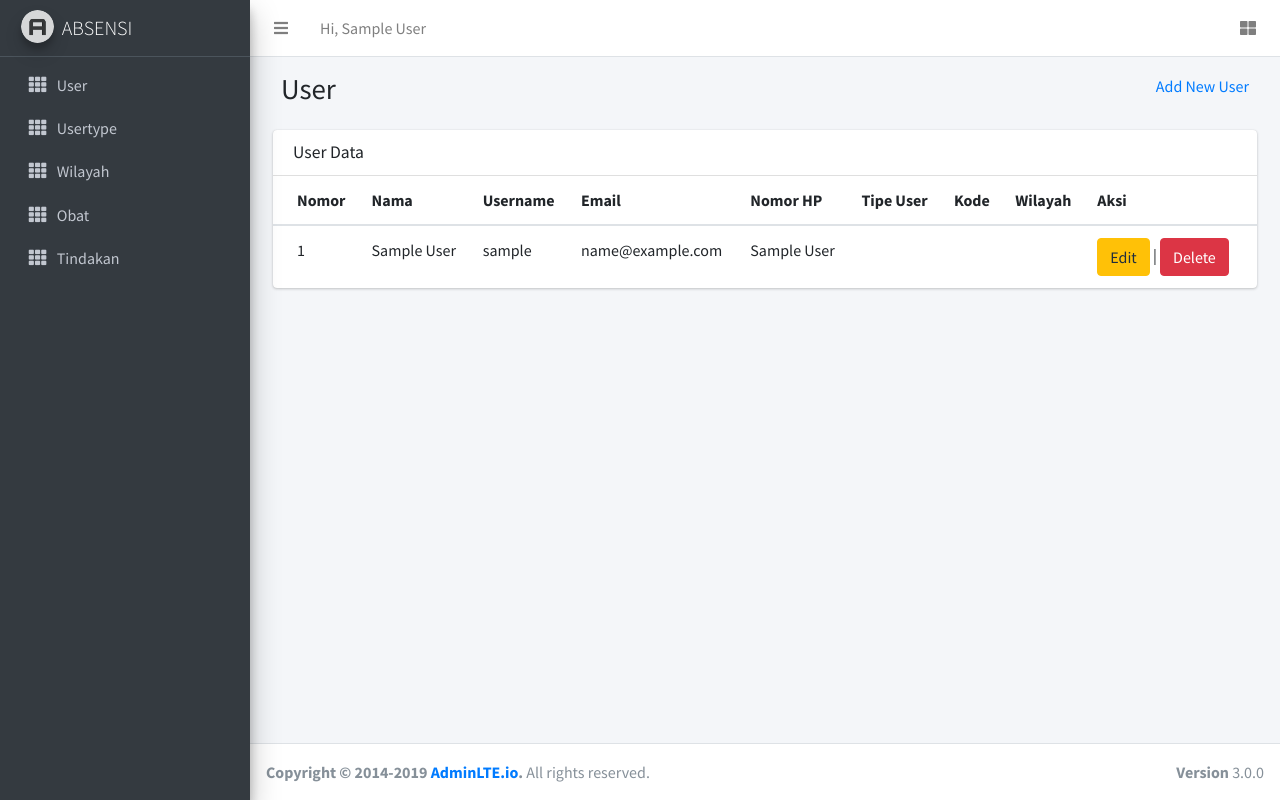
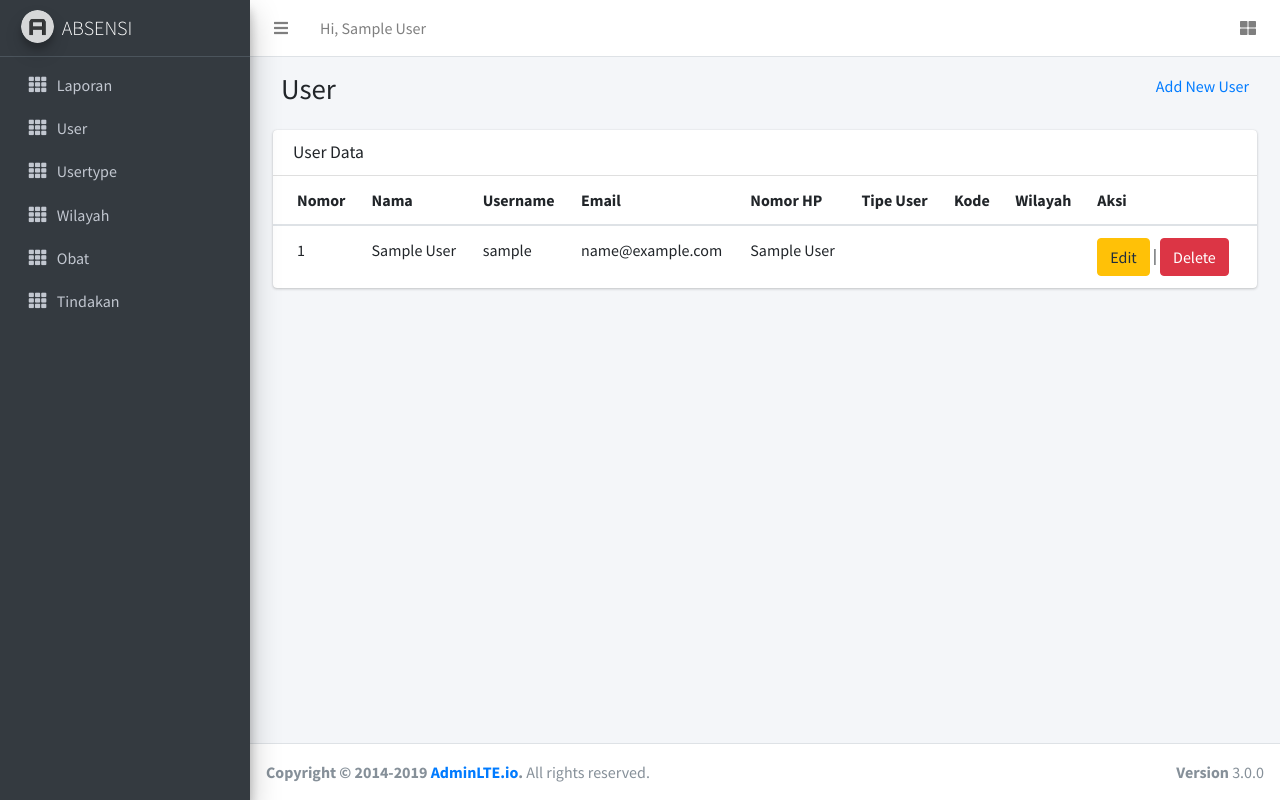
Before and after one commit to syauqifut/klinik, a PHP site: page /klinik/user in a window 1280 px wide. Run offline with PHP 8.4, Linux system fonts and the light colour scheme; the visitor is signed in with stand-in values (Sample User, id 1); data comes from the database, SQL or seed files in the repository; data that the repository does not hold is empty; some libraries are stand-ins or nearby versions.

Commit message:
fix route & template

```diff
--- a/index.php
+++ b/index.php
@@ -22,6 +22,12 @@
 
 
         //Authed route
+        //laporan
+        case $url.'/laporan' :
+            require "template.php";
+            break;
+
+        //usertype
         case $url.'/usertype' :
             require "template.php";
             break;
@@ -31,6 +37,8 @@
         case $url.'/usertypeedit?id='. $id:
             require "template.php";
             break;
+
+        //user
         case $url.'/user' :
             require "template.php";
             break;
@@ -40,6 +48,8 @@
         case $url.'/useredit?id='. $id:
             require "template.php";
             break;
+
+        //obat
         case $url.'/obat' :
             require "template.php";
             break;
@@ -49,6 +59,8 @@
         case $url.'/obatedit?id='. $id:
             require "template.php";
             break;
+
+        //tindakan
         case $url.'/tindakan' :
             require "template.php";
             break;
@@ -58,6 +70,8 @@
         case $url.'/tindakanedit?id='. $id:
             require "template.php";
             break;
+
+        //wilayah
         case $url.'/wilayah' :
             require "template.php";
             break;
@@ -68,7 +82,11 @@
             require "template.php";
             break;
 
+        //periksa pasien
         case $url.'/periksa' :
+            require "template.php";
+            break;
+        case $url.'/periksadaftar' :
             require "template.php";
             break;
         case $url.'/periksaobat?id='. $id :
@@ -77,13 +95,14 @@
         case $url.'/periksatindakan?id='. $id :
             require "template.php";
             break;
+
+        //periksa perawat
         case $url.'/periksalist' :
             require "template.php";
             break;
         case $url.'/periksaselesai?id='. $id :
             require "template.php";
             break;
-
         case $url.'/periksalistobat?id='. $id :
             require "template.php";
             break;
@@ -96,16 +115,15 @@
         case $url.'/periksalisttindakanadd?id='. $id :
             require "template.php";
             break;
-        case $url.'/periksadaftar' :
-            require "template.php";
-            break;
 
+        //transaksi
         case $url.'/transaksi' :
             require "template.php";
             break;
         case $url.'/transaksibayar?id='. $id :
             require "template.php";
             break;
+
         default:
             http_response_code(404);
             echo "404";
--- a/route.php
+++ b/route.php
@@ -10,6 +10,12 @@
     }
 
     switch ($request) {
+        //laporan
+        case $url.'/laporan' :
+            require "views/laporan/index.php";
+            break;
+
+        //usertype
         case $url.'/usertype' :
             require "views/usertype/index.php";
             break;
@@ -19,6 +25,8 @@
         case $url.'/usertypeedit?id='.$id :
             require "views/usertype/edit.php";
             break;
+
+        //user
         case $url.'/user' :
             require "views/user/index.php";
             break;
@@ -28,6 +36,8 @@
         case $url.'/useredit?id='. $id:
             require "views/user/edit.php";
             break;
+
+        //obat
         case $url.'/obat' :
             require "views/obat/index.php";
             break;
@@ -37,6 +47,8 @@
         case $url.'/obatedit?id='. $id:
             require "views/obat/edit.php";
             break;
+
+        //tindakan
         case $url.'/tindakan' :
             require "views/tindakan/index.php";
             break;
@@ -46,6 +58,8 @@
         case $url.'/tindakanedit?id='. $id:
             require "views/tindakan/edit.php";
             break;
+
+        //wilayah
         case $url.'/wilayah' :
             require "views/wilayah/index.php";
             break;
@@ -56,9 +70,12 @@
             require "views/wilayah/edit.php";
             break;
 
-
+        //periksa pasien
         case $url.'/periksa' :
             require "views/periksa/index.php";
+            break;
+        case $url.'/periksadaftar' :
+            require "views/periksa/daftar.php";
             break;
         case $url.'/periksaobat?id='. $id :
             require "views/periksa/obat.php";
@@ -67,6 +84,7 @@
             require "views/periksa/tindakan.php";
             break;
 
+        //periksa perawat
         case $url.'/periksalist' :
             require "views/periksa/periksa.php";
             break;
@@ -86,10 +104,7 @@
             require "views/periksa/tindakanadd.php";
             break;
 
-        case $url.'/periksadaftar' :
-            require "views/periksa/daftar.php";
-            break;
-
+        //transaksi
         case $url.'/transaksi' :
             require "views/transaksi/index.php";
             break;
--- a/template.php
+++ b/template.php
@@ -86,6 +86,16 @@ if (!isset($_SESSION['email'])) {
                     <ul class="nav nav-pills nav-sidebar flex-column" data-widget="treeview" role="menu" data-accordion="false">
                         <?php if ($_SESSION['type'] == 'admin') { ?>
                             <li class="nav-item">
+                                <a href="/klinik/laporan" class="nav-link">
+                                    <i class="nav-icon fas fa-th"></i>
+                                    <p>
+                                        Laporan
+                                    </p>
+                                </a>
+                            </li>
+                        <?php } ?>
+                        <?php if ($_SESSION['type'] == 'admin') { ?>
+                            <li class="nav-item">
                                 <a href="/klinik/user" class="nav-link">
                                     <i class="nav-icon fas fa-th"></i>
                                     <p>
@@ -104,7 +114,7 @@ if (!isset($_SESSION['email'])) {
                                 </a>
                             </li>
                         <?php } ?>
-                        <?php if ($_SESSION['type'] == 'admin' || $_SESSION['type'] == 'pegawai') { ?>
+                        <?php if ($_SESSION['type'] == 'admin') { ?>
                             <li class="nav-item">
                                 <a href="/klinik/wilayah" class="nav-link">
                                     <i class="nav-icon fas fa-th"></i>
@@ -114,7 +124,7 @@ if (!isset($_SESSION['email'])) {
                                 </a>
                             </li>
                         <?php } ?>
-                        <?php if ($_SESSION['type'] == 'admin' || $_SESSION['type'] == 'pegawai' || $_SESSION['type'] == 'pasien') { ?>
+                        <?php if ($_SESSION['type'] == 'admin' || $_SESSION['type'] == 'pegawai') { ?>
                             <li class="nav-item">
                                 <a href="/klinik/obat" class="nav-link">
                                     <i class="nav-icon fas fa-th"></i>
@@ -124,12 +134,42 @@ if (!isset($_SESSION['email'])) {
                                 </a>
                             </li>
                         <?php } ?>
-                        <?php if ($_SESSION['type'] == 'admin' || $_SESSION['type'] == 'pegawai' || $_SESSION['type'] == 'pasien') { ?>
+                        <?php if ($_SESSION['type'] == 'admin' || $_SESSION['type'] == 'pegawai') { ?>
                             <li class="nav-item">
                                 <a href="/klinik/tindakan" class="nav-link">
                                     <i class="nav-icon fas fa-th"></i>
                                     <p>
                                         Tindakan
+                                    </p>
+                                </a>
+                            </li>
+                        <?php } ?>
+                        <?php if ($_SESSION['type'] == 'pasien') { ?>
+                            <li class="nav-item">
+                                <a href="/klinik/periksa" class="nav-link">
+                                    <i class="nav-icon fas fa-th"></i>
+                                    <p>
+                                        Periksa
+                                    </p>
+                                </a>
+                            </li>
+                        <?php } ?>
+                        <?php if ($_SESSION['type'] == 'pegawai') { ?>
+                            <li class="nav-item">
+                                <a href="/klinik/periksalist" class="nav-link">
+                                    <i class="nav-icon fas fa-th"></i>
+                                    <p>
+                                        Periksa
+                                    </p>
+                                </a>
+                            </li>
+                        <?php } ?>
+                        <?php if ($_SESSION['type'] == 'pasien') { ?>
+                            <li class="nav-item">
+                                <a href="/klinik/transaksi" class="nav-link">
+                                    <i class="nav-icon fas fa-th"></i>
+                                    <p>
+                                        Transaksi
                                     </p>
                                 </a>
                             </li>
```
Also changed, not shown: controller/auth/ceklogin.php (+6 -6 lines).
